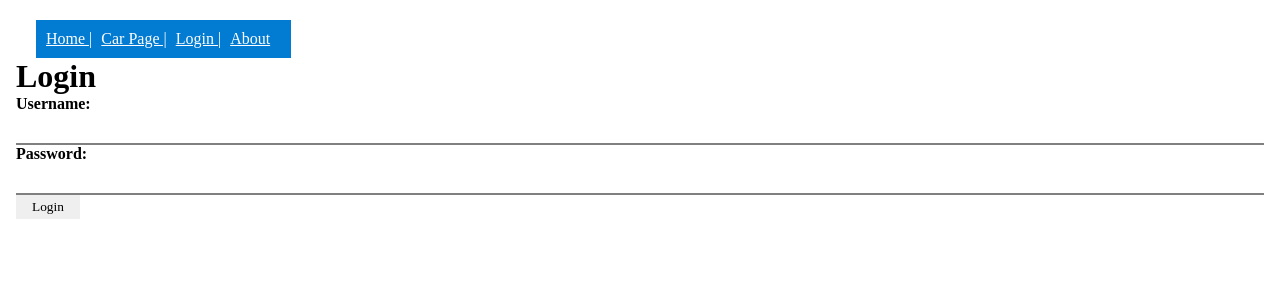
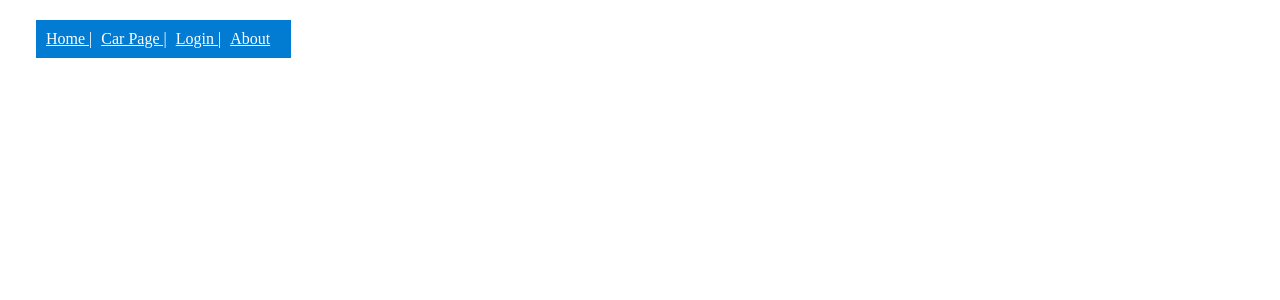
Before and after one commit to tyler-K254/phase-4-project-to-render, a React (Create React App) app in the folder client/: page / in a window 1280 px wide. Shown: the top 300 px of the page. Built offline with nearby package versions, Linux system fonts and the light colour scheme.

Commit message:
fecth url to /cars, def home (index.html)

```diff
--- a/client/src/components/App.js
+++ b/client/src/components/App.js
@@ -15,7 +15,7 @@ function App() {
           <main>
           <Navbar />
             <Routes>
-              <Route path="/" element={<Login />}/>
+              {/* <Route path="/" element={<Login />}/> */}
               <Route path="/components/Login" element={<Login />}/>
               <Route path="/components/Home" element={<Home />}/>
               <Route path="/components/Mainpage" element={<Mainpage />}/>
```
